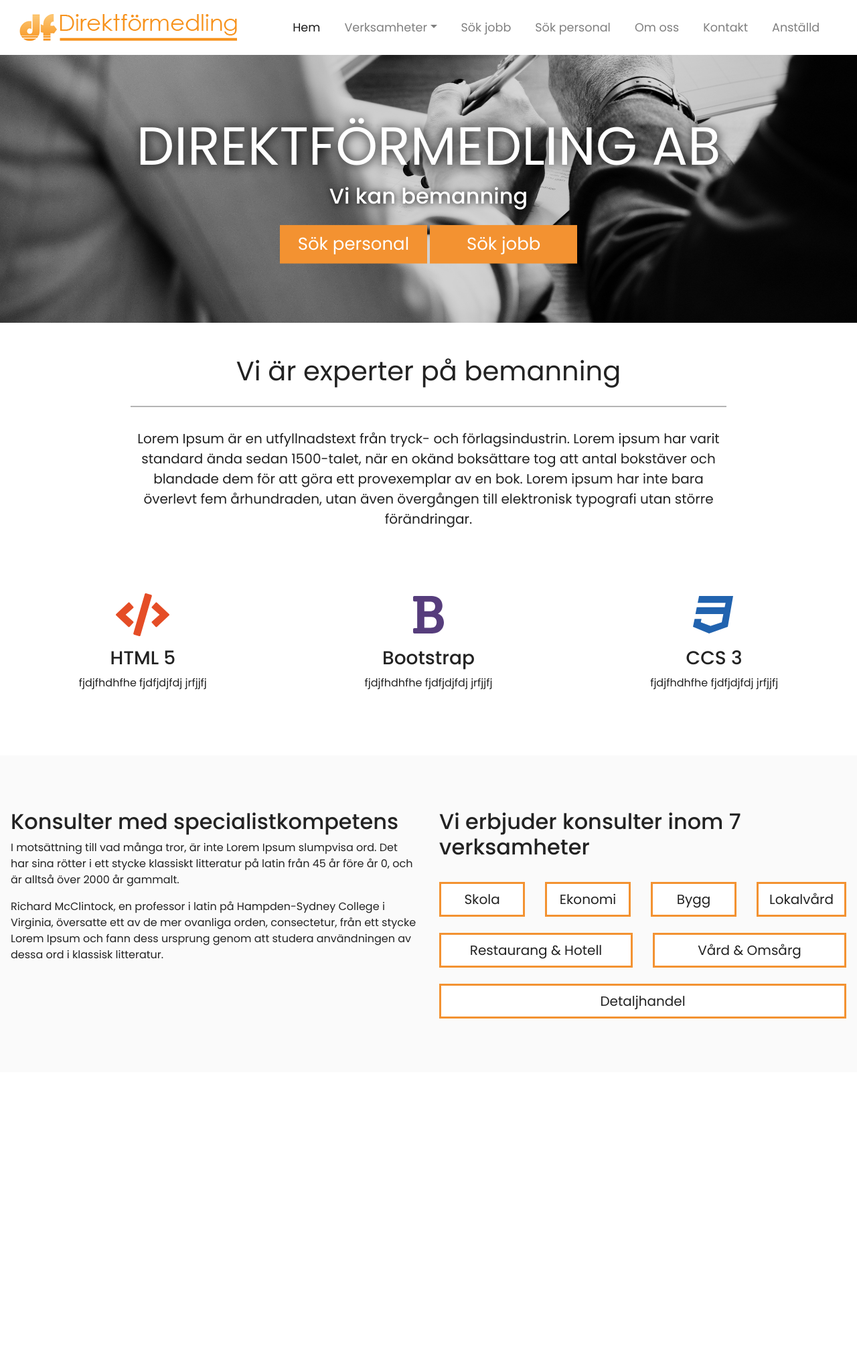
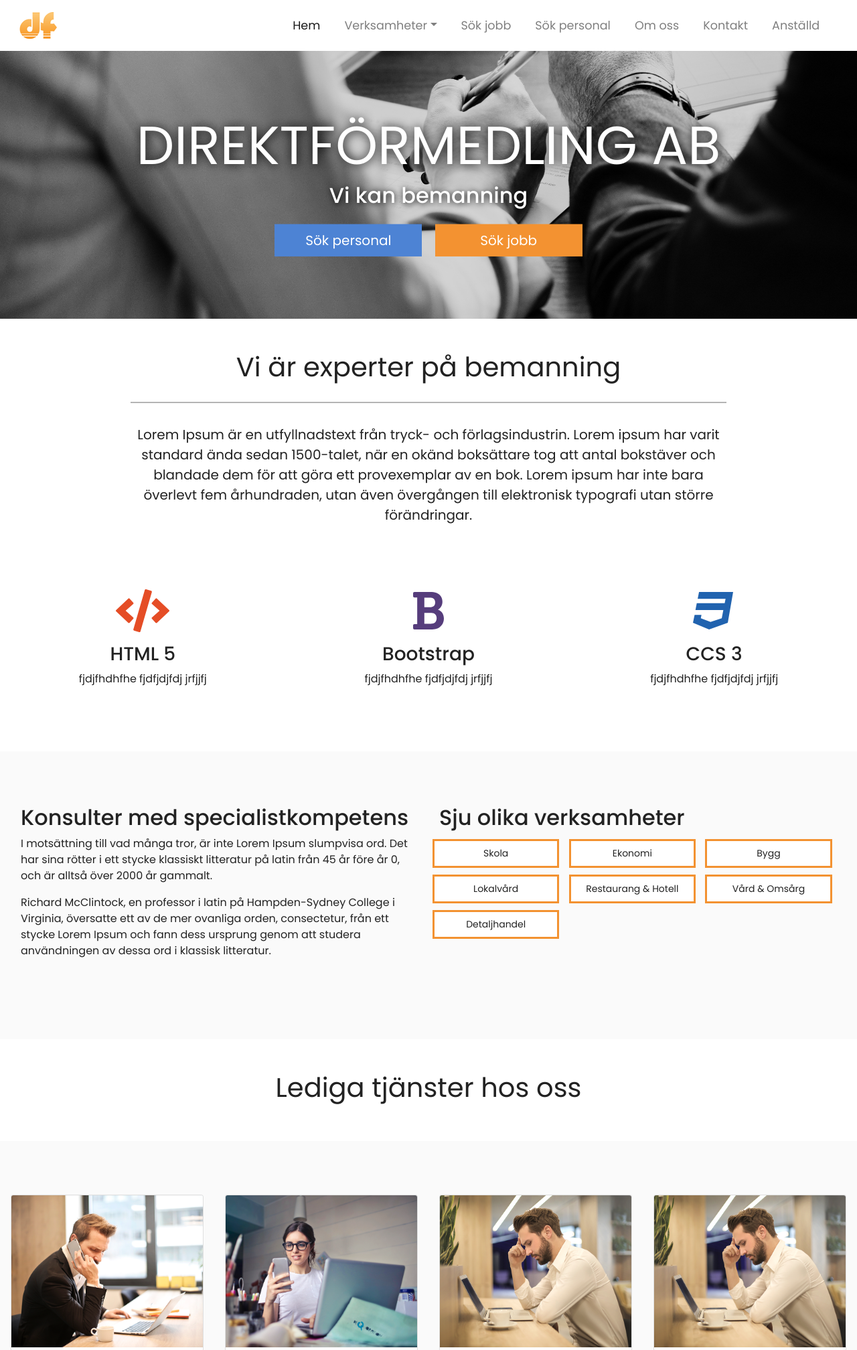
Before and after one commit to Pikey79/Direktf-rmedling, a PHP site: page / in a window 1280 px wide. Shown: the top 2016 px of the page at 67% size. Run offline with PHP 8.4, Linux system fonts and the light colour scheme; some libraries are stand-ins or nearby versions.

Commit message:
Front end fix

```diff
--- a/footer.php
+++ b/footer.php
@@ -1,3 +1,5 @@
+
+</div>
 <!--- Footer -->
 <footer>
 	<div class="container-fluid padding">
@@ -37,10 +39,7 @@
 
 			<div class="col-12 social padding">
 				<a href="#"><i class="fab fa-facebook social-icon"></i></a>
-				<a href="#"><i class="fab fa-twitter social-icon"></i></a>
-				<a href="#"><i class="fab fa-google-plus-g social-icon"></i></a>
-				<a href="#"><i class="fab fa-instagram social-icon"></i></a>
-				<a href="#"><i class="fab fa-youtube social-icon"></i></a>
+				<a href="https://www.instagram.com/direktformedling/" target="_blank"><i class="fab fa-instagram social-icon"></i></a>
 			</div>
 
 			<div class="col-12">
--- a/header.php
+++ b/header.php
@@ -23,7 +23,8 @@
 <!-- Navigation -->
 <nav class="navbar navbar-expand-lg navbar-light">
 	<div class="container-fluid">
-		<a class="navbar-brand" href="index.php?page=home"><img src="img/df/direktformedling_logo.png"></a>
+		<a class="navbar-brand logo-desktop" href="index.php?page=home"><img src="img/df/direktformedling_logo.png"></a>
+		<a class="navbar-brand logo-mobile" href="index.php?page=home"><img src="img/df/df_footer_logo.png"></a>
 		<button class="navbar-toggler" type="button" data-toggle="collapse" data-target="#navbarResponsive">
 			<span class="navbar-toggler-icon"></span>
 		</button>
--- a/index.php
+++ b/index.php
@@ -69,3 +69,5 @@
    include ('pages/home.php');
 }
 ?>
+
+<?php include('footer.php'); ?>
--- a/pages/about-us.php
+++ b/pages/about-us.php
@@ -1,3 +1,4 @@
+<div class="ap-main-container">
 	<!-- Section -->
 	<div class="container-fluid padding">
 		<div class="row padding">
@@ -13,7 +14,3 @@
 			</div>
 		</div>
 	</div>
-
-<?php include('footer.php');?>
-</body>
-</html>
--- a/pages/application.php
+++ b/pages/application.php
@@ -1,3 +1,4 @@
+<div class="ap-main-container">
 	<!-- Section -->
 	<div class="container-fluid padding">
 		<div class="row padding">
@@ -37,7 +38,3 @@
 			</div>
 		</div>
 	</div>
-
-<?php include('footer.php');?>
-</body>
-</html>
--- a/pages/contact.php
+++ b/pages/contact.php
@@ -1,3 +1,4 @@
+<div class="ap-main-container">
 	<!-- Section -->
 	<div class="container-fluid padding">
 		<div class="row padding">
@@ -13,7 +14,3 @@
 			</div>
 		</div>
 	</div>
-
-<?php include('footer.php');?>
-</body>
-</html>
--- a/pages/employee.php
+++ b/pages/employee.php
@@ -1,3 +1,4 @@
+<div class="ap-main-container">
 	<!-- Section -->
 	<div class="container-fluid padding">
 		<div class="row padding">
@@ -13,7 +14,3 @@
 			</div>
 		</div>
 	</div>
-
-<?php include('footer.php');?>
-</body>
-</html>
--- a/pages/home.php
+++ b/pages/home.php
@@ -5,14 +5,14 @@
 				<div class="banner-heading-container">
 					<h1 class="display-2">Direktförmedling AB</h1>
 					<h3>Vi kan bemanning</h3>
-					<a href="index.php?page=search-staff"><button type="button" class="btn btn-primary btn-lg">Sök personal</button></a>
+					<a href="index.php?page=search-staff"><button type="button" class="btn btn-primary btn-lg stuff-button">Sök personal</button></a>
 					<a href="index.php?page=application"><button type="button" class="btn btn-primary btn-lg">Sök jobb</button></a>
 				</div>
 			</div>
 	 </figure>
 </div>
 
-
+<div class="ap-main-container">
 	<!--- Welcome Section -->
 	<div class="container-fluid padding">
 		<div class="row welcome text-center">
@@ -49,7 +49,7 @@
 	</div>
 
 	<!--- operations Section -->
-<div class="container-fluid padding bg-color">
+	<div class="container-fluid padding bg-color ap-more-padding">
 		<div class="row padding">
 			<div class="col-lg-6">
 				<h2>Konsulter med specialistkompetens</h2>
@@ -57,8 +57,8 @@
 				<br>
 			</div>
 			<div class="col-lg-6">
-			<h2>Vi erbjuder konsulter inom 7 verksamheter</h2>
-			<div class="row">
+				<h2>Sju olika verksamheter</h2>
+				<div class="row list-button-operation">
 				  <div class="col"><a href="index.php?page=school" class="btn btn-primary btn-lg operations">Skola</a></div>
 				  <div class="col"><a href="index.php?page=economy" class="btn btn-primary btn-lg operations">Ekonomi</a></div>
 				  <div class="col"><a href="index.php?page=construction" class="btn btn-primary btn-lg operations">Bygg</a></div>
@@ -140,8 +140,8 @@
 	</div>
 
 
-<!--- Fördelar -->
-<div class="container-fluid padding advantages">
+	<!--- Hire staff -->
+	<div class="container-fluid padding advantages ap-more-padding">
 		<div class="row padding">
 			<div class="col-lg-6">
 				<h2>Fördelar med att hyra personal av oss</h2>
@@ -155,6 +155,3 @@
 			</div>
 		</div>
 	</div>
-<?php include('footer.php'); ?>
-</body>
-</html>
--- a/style.css
+++ b/style.css
@@ -1,88 +1,14 @@
 @import url('https://fonts.googleapis.com/css?family=Poppins:400,500,700');
+
+/****************************************************
+General
+****************************************************/
 
 html, body {
   height: 100%;
   width: 100%;
   font-family: 'Poppins', sans-serif;
   color: #222;
-}
-
-.navbar {
-  padding: .8rem;
-}
-
-.navbar-nav li {
-  padding-right: 20px;
-}
-
-.nav-link {
-  font-size: 1.1em !important;
-}
-
-.dropdown-menu {
-  background: #f8f9fa;
-  border: none;
-  top: 93% !important;
-}
-
-.dropdown-item:focus, .dropdown-item:hover {
-  color: #222;
-  text-decoration: none;
-  background-color: #f39231;
-}
-
-/* Banner */
-.banner-container {
-  height: 300px;
-  width: 100%;
-  background-size: cover;
-  background-repeat: no-repeat;
-  background-position: bottom;
-}
-
-.banner-homepage {
-  background-image:  url("img/df/ekonomi.jpg");
-  height: 400px;
-}
-
-.banner-heading-container {
-  position:absolute;
-  top:50%;
-  transform: translateY(-50%);
-  -ms-transform: translateY(-50%);
-  -moz-transform: translateY(-50%);
-  -webkit-transform: translateY(-50%);
-  right: 3%;
-  left: 3%;
-  z-index: 10;
-  color: #fff;
-  text-align: center;
-}
-
-.banner-heading-container h1 {
-  font-size:500%;
-  text-transform: uppercase;
-  text-shadow: 1px 1px 15px #000;
-}
-
-.banner-heading-container h3 {
-  font-size: 200%;
-  font-weight: 500;
-  text-shadow: 1px 1px 10px #000;
-  padding-bottom: 1rem;
-}
-
-.banner-homepage .btn-primary {
-  font-size: 26px;
-  width: 220px;
-}
-
-.btn-outline-secondary {
-    color: #222;
-    background-color: transparent;
-    background-image: none;
-    border-color: #f39231;
-    border-radius: 0px;
 }
 
 .btn-primary {
@@ -199,9 +123,63 @@
   font-size: 2.5rem;
 }
 
+/** Operations pages **/
+.left-column-text {
+  padding-top: 40px !important;
+}
+
+.ap-more-padding {
+  padding-left: 30px;
+  padding-right: 30px;
+}
+
+.ap-main-container {
+  max-width: 1600px;
+  margin: 0 auto;
+}
+
 /****************************************************
-operations section
+Nav
 ****************************************************/
+
+.navbar {
+  padding: .8rem;
+  -webkit-box-shadow: 0 0 8px rgba(0,0,0,0.3);
+  -moz-box-shadow: 0 0 8px rgba(0,0,0,0.3);
+  box-shadow: 0 0 8px rgba(0,0,0,0.3);
+}
+
+.navbar-nav li {
+  padding-right: 20px;
+}
+
+.nav-link {
+  font-size: 1.1em !important;
+}
+
+.dropdown-menu {
+  background: #f8f9fa;
+  border: none;
+  top: 93% !important;
+}
+
+.dropdown-item:focus, .dropdown-item:hover {
+  color: #222;
+  text-decoration: none;
+  background-color: #f39231;
+}
+
+.logo-mobile {
+  display: none;
+}
+
+
+
+/****************************************************
+Homepage
+****************************************************/
+
+/** operations section **/
 
 .bg-color {
   background: #fafafa;
@@ -212,24 +190,105 @@
  padding-top: 4rem;
 }
 
+.list-button-operation {
+  display: block;
+}
+
+.list-button-operation .col {
+  width: 32%;
+  display: inline-block;
+  padding: 5px;
+}
+
 .operations {
   background-color: #fff;
   border: 3px solid #f39231;
   color: #222;
   width: 100%;
-  margin-top: 1.5rem;
+  font-size: 14px;
+  padding-left: 2px;
+  padding-right: 2px;
+  transition: all 0.5s ease-out;
+  -webkit-transition: all 0.5s ease-out;
+  -moz-transition: all 0.5s ease-out;
 }
 
 .operations:hover {
   border: 3px solid #da832c;
 }
 
+/** Hire staff **/
+.img-staff {
+  float: right;
+  margin-right: 9rem;
+}
+
+.advantages .padding {
+  margin-top: 4rem;
+}
+
+/** On banner **/
+.banner-homepage .btn-primary {
+  font-size: 20px;
+  width: 220px;
+}
+
+.stuff-button {
+  margin-right: 15px;
+  background-color: #4d83d4;
+  border-color: #4d83d4;
+}
+
+.stuff-button:hover {
+  background-color: #4575be;
+  border-color: #4575be;
+}
+
 /****************************************************
-Verksamheter
+Banner
 ****************************************************/
-.left-column-text {
-  padding-top: 40px !important;
+
+.banner-container {
+  height: 300px;
+  width: 100%;
+  background-size: cover;
+  background-repeat: no-repeat;
+  background-position: bottom;
 }
+
+.banner-heading-container {
+  position:absolute;
+  top:50%;
+  transform: translateY(-50%);
+  -ms-transform: translateY(-50%);
+  -moz-transform: translateY(-50%);
+  -webkit-transform: translateY(-50%);
+  right: 3%;
+  left: 3%;
+  z-index: 10;
+  color: #fff;
+  text-align: center;
+}
+
+.banner-heading-container h1 {
+  font-size:500%;
+  text-transform: uppercase;
+  text-shadow: 1px 1px 15px #000;
+}
+
+.banner-heading-container h3 {
+  font-size: 200%;
+  font-weight: 500;
+  text-shadow: 1px 1px 10px #000;
+  padding-bottom: 1rem;
+}
+
+/** Homepagen **/
+.banner-homepage {
+  background-image:  url("img/df/ekonomi.jpg");
+  height: 400px;
+}
+
 
 /* School */
 .banner-school {
@@ -391,11 +455,27 @@
   text-align:left;
 }
 
-/*---Media Queries --*/
+
+
+
+/****************************************************
+Media Queries
+****************************************************/
+
 @media (min-width: 991px) {
 
   .dropdown:hover .dropdown-menu {
     display: block;
+  }
+}
+
+@media (max-width: 1280px) {
+  .logo-desktop {
+    display: none;
+  }
+
+  .logo-mobile {
+    display: inline-block;
   }
 }
 
```
Also changed, not shown: other parts of style.css (+49 -25 lines), pages/care.php (+4 -5 lines), pages/cleaning.php (+3 -5 lines), pages/construction.php (+3 -5 lines), pages/economy.php (+3 -5 lines), pages/form-apply-job.php (added, +27 -0 lines), pages/restaurant.php (+3 -5 lines), pages/retail.php (+3 -5 lines), pages/school.php (+4 -32 lines), pages/search-staff.php (+2 -5 lines), img/df/company-form.svg (added). Lines whose indentation alone changed are shown as unchanged.
